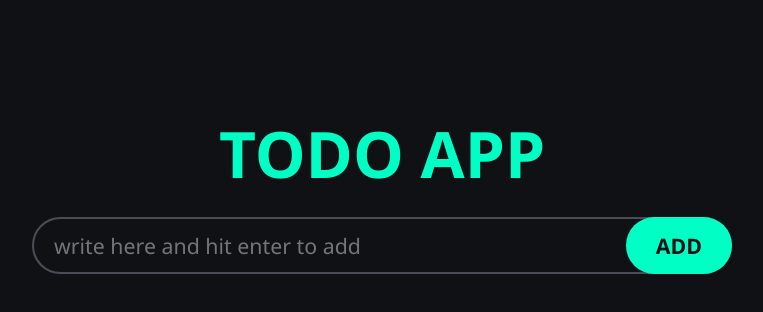
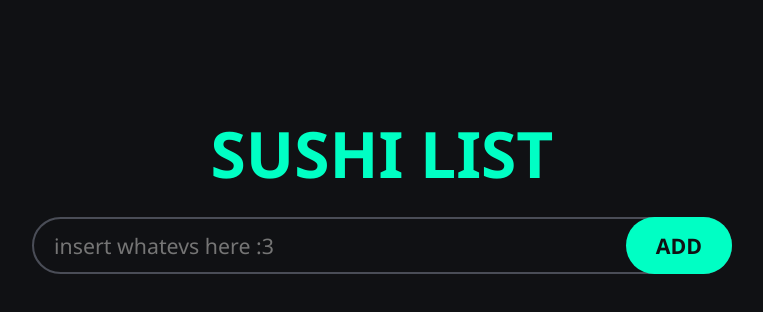
Before and after one commit to glitched-raven/todo-app, a plain HTML site: page index.html in a window 1280 px wide. Shown: the whole page, without its empty margins (258-1021 px from the left). Drawn offline with Linux system fonts and the light colour scheme.

Commit message:
nothing to see here

```diff
--- a/index.html
+++ b/index.html
@@ -8,40 +8,14 @@
     <script src="app.js" defer></script>
 </head>
 <body>
-    <h1>Todo App</h1>
+    <h1>Sushi List</h1>
     <div class="wrapper">
         <form>
-            <input id="todo-input" type="text" placeholder="write here and hit enter to add" autocomplete="off">
+            <input id="todo-input" type="text" placeholder="insert whatevs here :3" autocomplete="off">
             <button id="add-button">ADD</button>
         </form>
         <ul id="todo-list">
-            <!-- <li class="todo">
-                <input type="checkbox" id="todo-1">
-                <label class="custom-checkbox" for="todo-1">
-                    <svg fill="transparent" xmlns="http://www.w3.org/2000/svg" height="24px" viewBox="0 -960 960 960" width="24px" fill="#e8eaed"><path d="M382-240 154-468l57-57 171 171 367-367 57 57-424 424Z"/></svg>
-                </label>
 
-                <label for="todo-1" class="todo-text">
-                    webdev project with html, css and js
-                </label>
-                <button class="delete-button">
-                    <svg fill="var(--secondary-color)" xmlns="http://www.w3.org/2000/svg" height="24px" viewBox="0 -960 960 960" width="24px" fill="#e8eaed"><path d="M280-120q-33 0-56.5-23.5T200-200v-520h-40v-80h200v-40h240v40h200v80h-40v520q0 33-23.5 56.5T680-120H280Zm400-600H280v520h400v-520ZM360-280h80v-360h-80v360Zm160 0h80v-360h-80v360ZM280-720v520-520Z"/></svg>
-                </button>
-            </li>
-
-            <li class="todo">
-                <input type="checkbox" id="todo-2">
-                <label class="custom-checkbox" for="todo-2">
-                    <svg fill="transparent"xmlns="http://www.w3.org/2000/svg" height="24px" viewBox="0 -960 960 960" width="24px" fill="#e8eaed"><path d="M382-240 154-468l57-57 171 171 367-367 57 57-424 424Z"/></svg>
-                </label>
-
-                <label for="todo-2" class="todo-text">
-                    webdev project with html, css and js
-                </label>
-                <button class="delete-button">
-                    <svg fill="var(--secondary-color)" xmlns="http://www.w3.org/2000/svg" height="24px" viewBox="0 -960 960 960" width="24px" fill="#e8eaed"><path d="M280-120q-33 0-56.5-23.5T200-200v-520h-40v-80h200v-40h240v40h200v80h-40v520q0 33-23.5 56.5T680-120H280Zm400-600H280v520h400v-520ZM360-280h80v-360h-80v360Zm160 0h80v-360h-80v360ZM280-720v520-520Z"/></svg>
-                </button>
-            </li> -->
         </ul>
     </div>
 </body>
```
